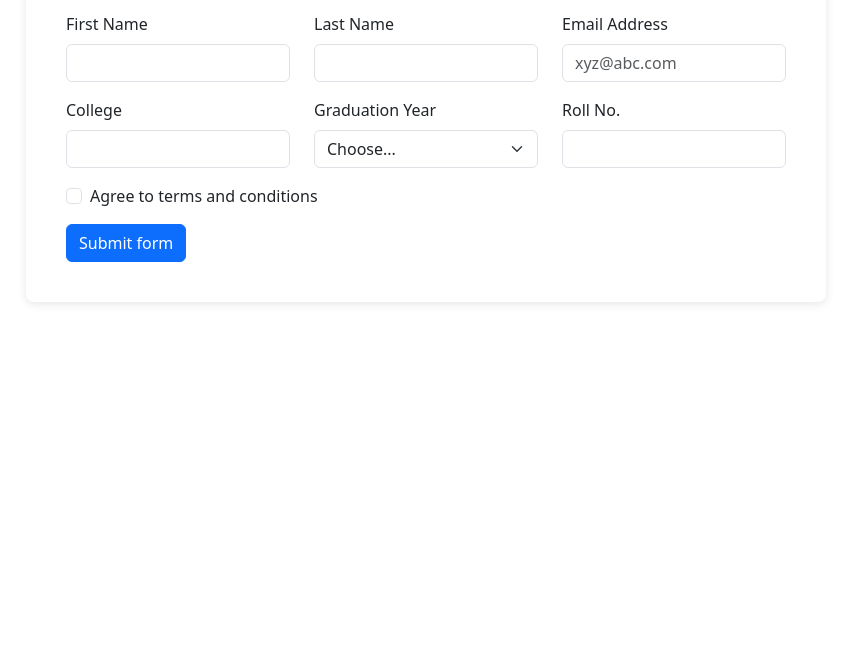
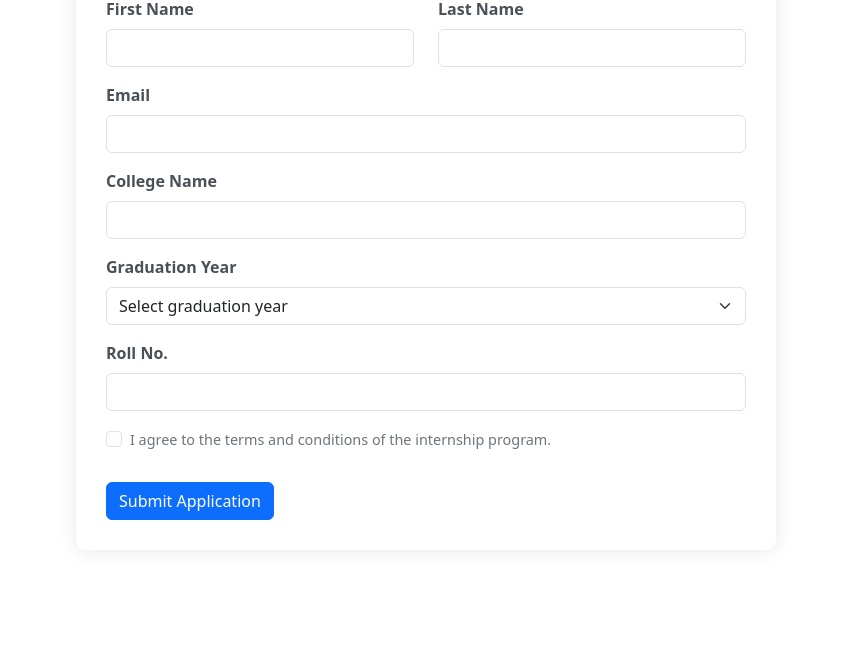
Before and after one commit to acciojob/bootstrap-form-easy-aamirk0008, a website: page main.html in a window 1280 px wide. Shown: the part 136-800 px from the top of the page, without its empty margins (214-1065 px from the left). Drawn offline with nearby package versions, Linux system fonts and the light colour scheme.

Commit message:
created a submission

```diff
--- a/main.html
+++ b/main.html
@@ -4,68 +4,121 @@
 
 <head>
 	<link rel="stylesheet" href="styles.css">
-	<link href="https://cdnjs.cloudflare.com/ajax/libs/bootstrap/5.3.0/css/bootstrap.min.css" rel="stylesheet">
+	<link href="https://cdn.jsdelivr.net/npm/bootstrap@5.3.0/dist/css/bootstrap.min.css" rel="stylesheet">
 </head>
 
 <body>
 	<!-- the entire body must be written by student -->
 	<div class="container">
-        <!-- First Form - Clean State -->
-        <div class="form-container">
-            <h2 class="form-title">Internship Form</h2>
-            <form>
+      <div class="application-form">
+        <h2 class="form-title">Internship Application Form</h2>
+        <form id="internshipForm" novalidate>
           <div class="row mb-3">
-                    <div class="col-md-4">
-                        <label for="first-name-input" class="form-label">First Name</label>
-                        <input type="text" class="form-control" id="first-name-input" required>
+            <div class="col-md-6 mb-3 mb-md-0">
+              <label for="first-name-input" class="form-label"
+                >First Name</label
+              >
+              <input
+                type="text"
+                class="form-control"
+                id="first-name-input"
+                required
+              />
+              <div class="invalid-feedback">
+                Please provide your first name.
               </div>
-                    <div class="col-md-4">
+            </div>
+            <div class="col-md-6">
               <label for="last-name-input" class="form-label">Last Name</label>
-                        <input type="text" class="form-control" id="last-name-input" required>
-                    </div>
-                    <div class="col-md-4">
-                        <label for="email-input" class="form-label">Email Address</label>
-                        <input type="email" class="form-control" id="email-input" placeholder="xyz@abc.com" required>
+              <input
+                type="text"
+                class="form-control"
+                id="last-name-input"
+                required
+              />
+              <div class="invalid-feedback">Please provide your last name.</div>
             </div>
           </div>
 
-                <div class="row mb-3">
-                    <div class="col-md-4">
-                        <label for="college-input" class="form-label">College</label>
-                        <input type="text" class="form-control" id="college-input" required>
+          <div class="mb-3">
+            <label for="email-input" class="form-label">Email</label>
+            <input
+              type="email"
+              class="form-control"
+              id="email-input"
+              required
+            />
+            <div class="invalid-feedback">
+              Please provide a valid email address.
             </div>
-                    <div class="col-md-4">
-                        <label for="graduation-year" class="form-label">Graduation Year</label>
-                        <select class="form-select" id="graduation-year" required>
-                            <option selected disabled>Choose...</option>
+          </div>
+
+          <div class="mb-3">
+            <label for="college-input" class="form-label">College Name</label>
+            <input
+              type="text"
+              class="form-control"
+              id="college-input"
+              required
+            />
+            <div class="invalid-feedback">
+              Please provide your college name.
+            </div>
+          </div>
+
+          <div class="mb-3">
+            <label for="graduation-year-input" class="form-label"
+              >Graduation Year</label
+            >
+            <select class="form-select" id="graduation-year-input" required>
+              <option value="" selected disabled>Select graduation year</option>
               <option value="2020">2020</option>
               <option value="2021">2021</option>
               <option value="2022">2022</option>
               <option value="2023">2023</option>
             </select>
-                    </div>
-                    <div class="col-md-4">
-                        <label for="roll-no-input" class="form-label">Roll No.</label>
-                        <input type="text" class="form-control" id="roll-no-input" required>
+            <div class="invalid-feedback">
+              Please select your graduation year.
             </div>
           </div>
 
           <div class="mb-3">
-                    <div class="form-check">
-                        <input class="form-check-input" type="checkbox" id="conditions-checkbox" required>
-                        <label class="form-check-label" for="conditions-checkbox">
-                            Agree to terms and conditions
+            <label for="roll-no-input" class="form-label">Roll No.</label>
+            <input
+              type="text"
+              class="form-control"
+              id="roll-no-input"
+              required
+            />
+            <div class="invalid-feedback">Please provide your roll number.</div>
+          </div>
+
+          <div class="mb-3 form-check">
+            <input
+              type="checkbox"
+              class="form-check-input"
+              id="conditions-checkbox"
+              required
+            />
+            <label
+              class="form-check-label conditions-text"
+              for="conditions-checkbox"
+            >
+              I agree to the terms and conditions of the internship program.
             </label>
+            <div class="invalid-feedback">
+              You must agree to the terms before submitting.
             </div>
           </div>
 
-                <button type="submit" class="btn btn-primary">Submit form</button>
+          <button type="submit" class="btn btn-primary submit-btn">
+            Submit Application
+          </button>
         </form>
       </div>
     </div>
-
-    <script src="https://cdnjs.cloudflare.com/ajax/libs/bootstrap/5.3.0/js/bootstrap.bundle.min.js"></script>
     <script type="text/javascript" src="./script.js">
+	<script src="https://cdn.jsdelivr.net/npm/bootstrap@5.3.0/dist/js/bootstrap.bundle.min.js"></script>
 </script>
 
 </body>
--- a/script.js
+++ b/script.js
@@ -1 +1,35 @@
 //your code here
+// Form validation
+      (function () {
+        "use strict";
+
+        // Fetch the form element
+        const form = document.getElementById("internshipForm");
+
+        form.addEventListener(
+          "submit",
+          function (event) {
+            if (!form.checkValidity()) {
+              event.preventDefault();
+              event.stopPropagation();
+            }
+
+            form.classList.add("was-validated");
+          },
+          false
+        );
+
+        // Add input event listeners for real-time validation
+        const inputs = form.querySelectorAll("input, select");
+        inputs.forEach((input) => {
+          input.addEventListener("input", function () {
+            if (input.checkValidity()) {
+              input.classList.remove("is-invalid");
+              input.classList.add("is-valid");
+            } else {
+              input.classList.remove("is-valid");
+              input.classList.add("is-invalid");
+            }
+          });
+        });
+      })();
--- a/styles.css
+++ b/styles.css
@@ -2,24 +2,44 @@
 /* Your CSS Code here. */
 body {
         background-color: #f8f9fa;
-    padding: 40px 20px;
+        font-family: "Segoe UI", Tahoma, Geneva, Verdana, sans-serif;
       }
-.form-container {
-    background: white;
-    border-radius: 8px;
-    box-shadow: 0 2px 10px rgba(0,0,0,0.1);
-    padding: 40px;
-    margin: 0 auto;
-    max-width: 800px;
+      .application-form {
+        background-color: white;
+        border-radius: 10px;
+        box-shadow: 0 0 20px rgba(0, 0, 0, 0.1);
+        padding: 30px;
+        margin: 40px auto;
+        max-width: 700px;
       }
       .form-title {
+        color: #3a4d6b;
+        margin-bottom: 25px;
+        font-weight: 700;
         text-align: center;
-    color: #333;
+      }
+      .form-label {
         font-weight: 600;
-    margin-bottom: 30px;
+        color: #495057;
       }
-.divider {
-    border-left: 3px solid #e9ecef;
-    margin: 40px 0;
-    padding-left: 40px;
+      .submit-btn {
+        background-color: #3a4d6b;
+        border: none;
+        padding: 10px 25px;
+        font-weight: 600;
+        margin-top: 15px;
       }
+      .submit-btn:hover {
+        background-color: #2c3a51;
+      }
+      .form-control:focus {
+        border-color: #3a4d6b;
+        box-shadow: 0 0 0 0.25rem rgba(58, 77, 107, 0.25);
+      }
+      .conditions-text {
+        font-size: 0.9rem;
+        color: #6c757d;
+      }
+      .invalid-feedback {
+        font-size: 0.85rem;
+      }
```
Lines whose indentation alone changed are shown as unchanged.
